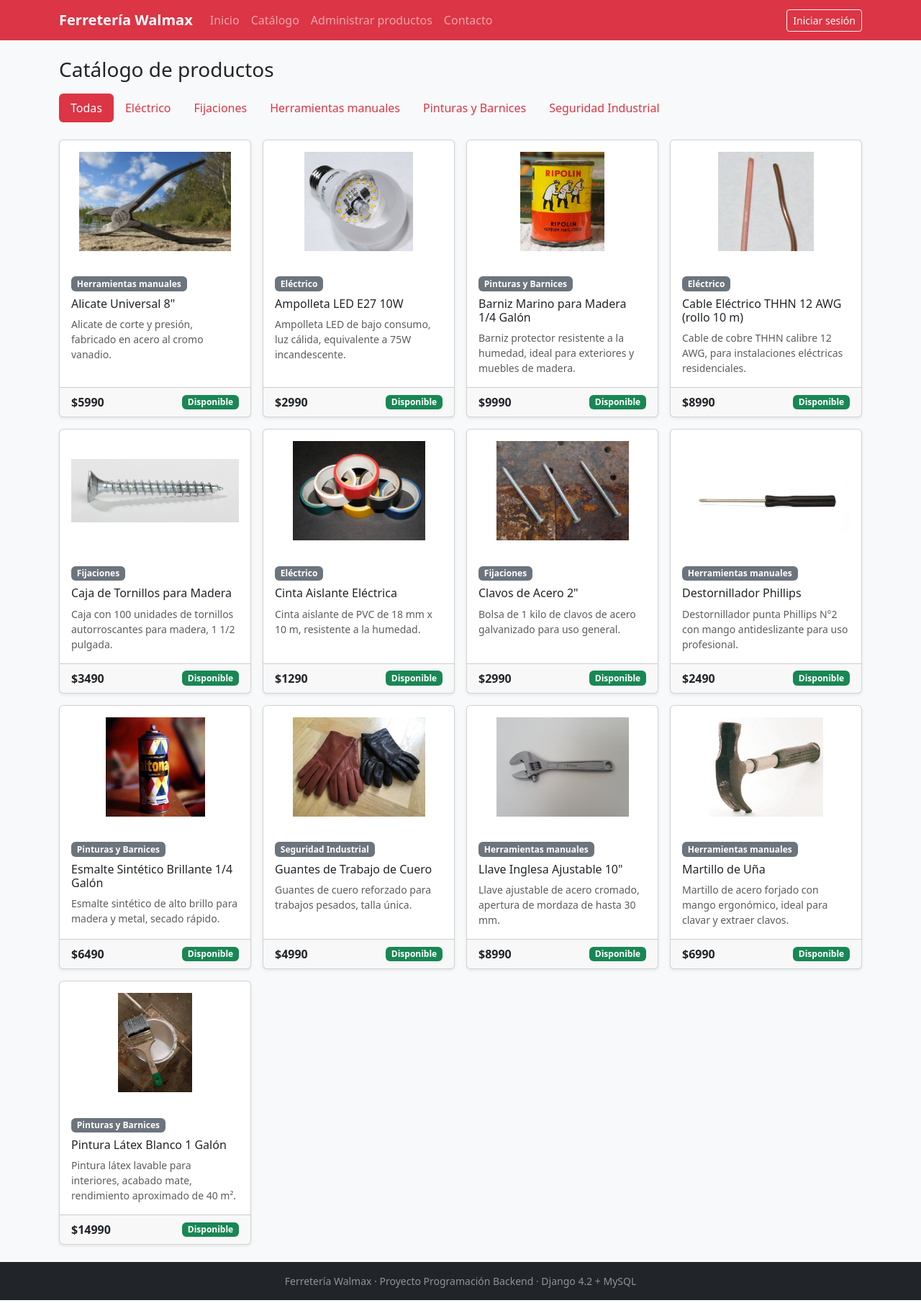
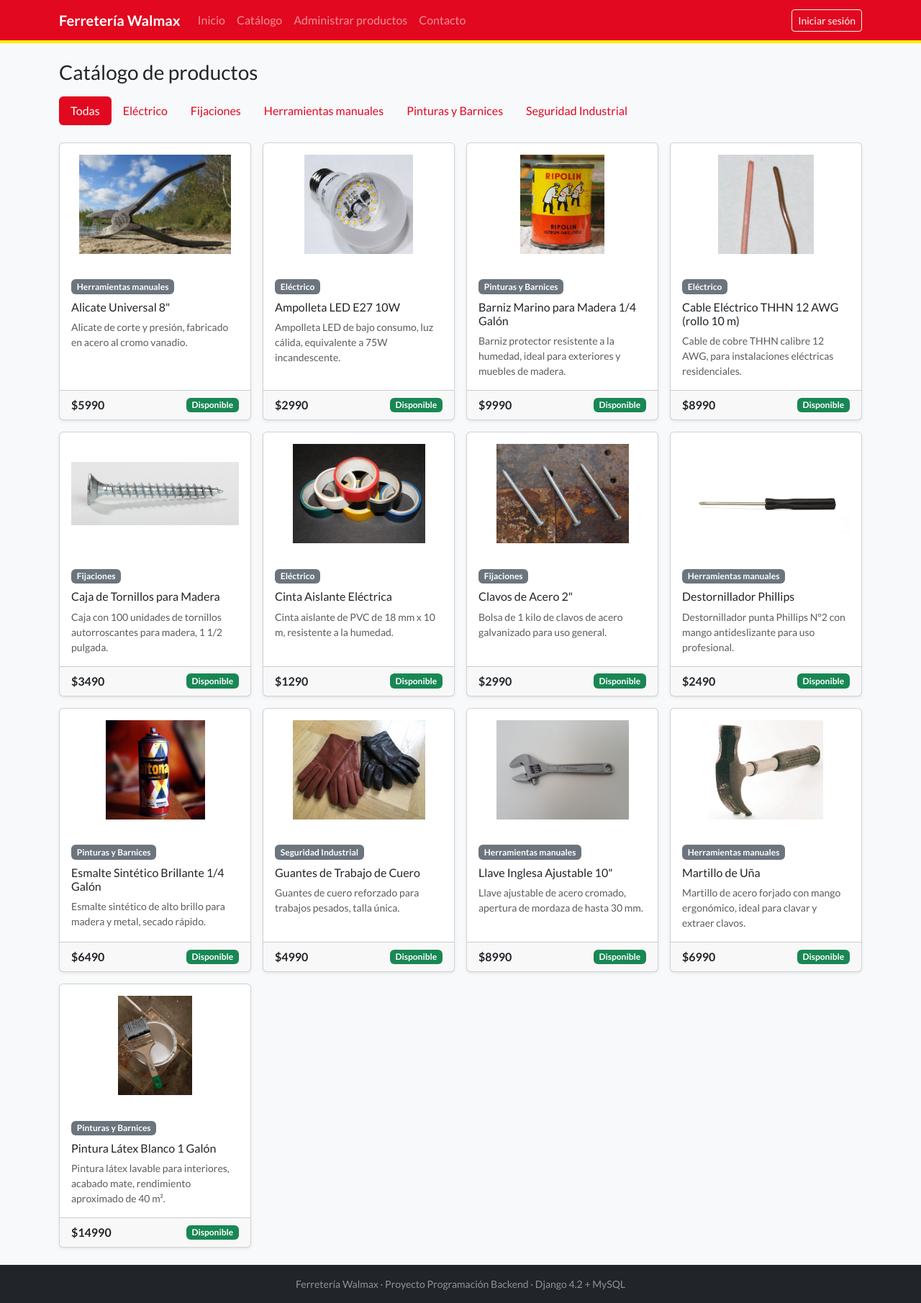
Before and after one commit to WaltherMoraRivera/Tienda_WalMax_MySql, a Django app: page /catalogo/ in a window 1280 px wide. Shown: the whole page at 72% size. Run offline with Django 4.2, Linux system fonts and the light colour scheme; data comes from the database, SQL or seed files in the repository.

Commit message:
Aplicar tipografia y colores inspirados en Sodimac
Usa la fuente Lato (Google Fonts) y la paleta rojo/azul/amarillo del
logo de Sodimac (la ferreteria/homecenter mas grande de Chile) sobre
las clases 'danger' de Bootstrap que ya usaba el proyecto, para que el
sitio se vea como una ferreteria real. Tambien corrige un placeholder
de formulario que habia quedado con tema Pokemon.

Co-Authored-By: Claude Sonnet 5 <noreply@anthropic.com>

```diff
--- a/productos/forms.py
+++ b/productos/forms.py
@@ -100,7 +100,7 @@ class ProductoForm(forms.ModelForm):
         # widgets: cómo se dibuja cada campo en HTML. Aquí solo le agregamos
         # las clases de Bootstrap ("form-control", "form-select") para el estilo.
         widgets = {
-            'nombre': forms.TextInput(attrs={'class': 'form-control', 'placeholder': 'Ej.: Súper Poción'}),
+            'nombre': forms.TextInput(attrs={'class': 'form-control', 'placeholder': 'Ej.: Martillo de Uña'}),
             'descripcion': forms.Textarea(attrs={'class': 'form-control', 'rows': 4}),
             'precio': forms.NumberInput(attrs={'class': 'form-control', 'step': '0.01'}),
             'stock': forms.NumberInput(attrs={'class': 'form-control'}),
--- a/templates/base.html
+++ b/templates/base.html
@@ -14,6 +14,66 @@
 
     {# Bootstrap 5 desde un CDN: da estilos listos (botones, tablas, formularios, menú) #}
     <link href="https://cdn.jsdelivr.net/npm/bootstrap@5.3.3/dist/css/bootstrap.min.css" rel="stylesheet">
+
+    {% comment %}
+      Tipografía "Lato" y paleta rojo/azul/amarillo inspiradas en las grandes
+      ferreterías/homecenters chilenos (ej.: Sodimac), para que el sitio se
+      sienta como una ferretería real y no como una plantilla genérica.
+    {% endcomment %}
+    <link rel="preconnect" href="https://fonts.googleapis.com">
+    <link rel="preconnect" href="https://fonts.gstatic.com" crossorigin>
+    <link href="https://fonts.googleapis.com/css2?family=Lato:wght@400;700;900&display=swap" rel="stylesheet">
+    <style>
+        :root {
+            --wm-rojo: #E1081F;
+            --wm-rojo-oscuro: #b5060f;
+            --wm-azul: #006AB3;
+            --wm-azul-oscuro: #004d80;
+            --wm-amarillo: #FFEC00;
+        }
+        body {
+            font-family: 'Lato', 'Segoe UI', sans-serif;
+        }
+        h1, h2, h3, h4, h5, h6, .navbar-brand {
+            font-family: 'Lato', 'Segoe UI', sans-serif;
+            font-weight: 900;
+        }
+        a { color: var(--wm-azul); }
+        a:hover { color: var(--wm-azul-oscuro); }
+
+        /* Paleta de marca sobre las utilidades "danger" de Bootstrap,
+           que es el color que ya usaban las plantillas del proyecto. */
+        .navbar.bg-danger { background-color: var(--wm-rojo) !important; border-bottom: 4px solid var(--wm-amarillo); }
+        .bg-danger { background-color: var(--wm-rojo) !important; }
+        .text-danger { color: var(--wm-rojo) !important; }
+        .border-danger { border-color: var(--wm-rojo) !important; }
+        .text-bg-danger { background-color: var(--wm-rojo) !important; }
+
+        .btn-danger {
+            background-color: var(--wm-rojo);
+            border-color: var(--wm-rojo);
+        }
+        .btn-danger:hover, .btn-danger:focus {
+            background-color: var(--wm-rojo-oscuro);
+            border-color: var(--wm-rojo-oscuro);
+        }
+        .btn-outline-danger {
+            color: var(--wm-rojo);
+            border-color: var(--wm-rojo);
+        }
+        .btn-outline-danger:hover, .btn-outline-danger:focus {
+            background-color: var(--wm-rojo);
+            border-color: var(--wm-rojo);
+        }
+        .nav-pills .nav-link.active {
+            background-color: var(--wm-rojo) !important;
+        }
+        .alert-danger {
+            background-color: #fdeceb;
+            border-color: var(--wm-rojo);
+            color: var(--wm-rojo-oscuro);
+        }
+    </style>
 </head>
 <body class="bg-light d-flex flex-column min-vh-100">
 
```
